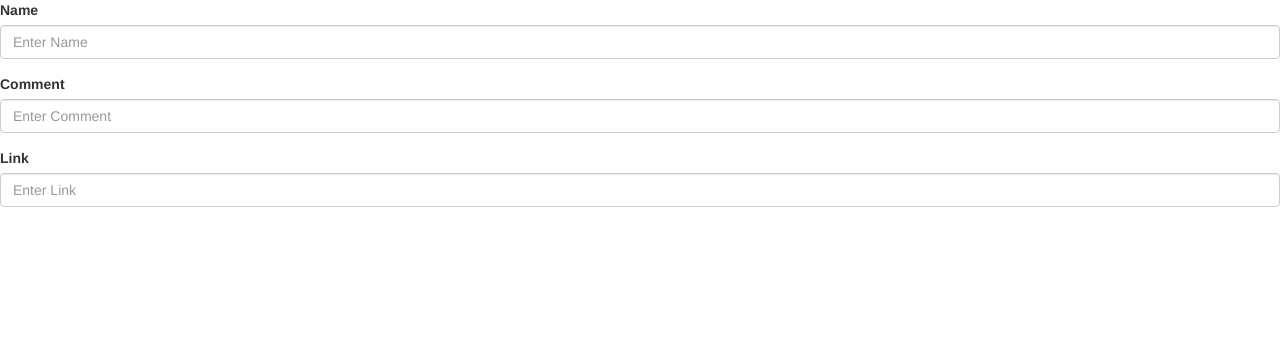
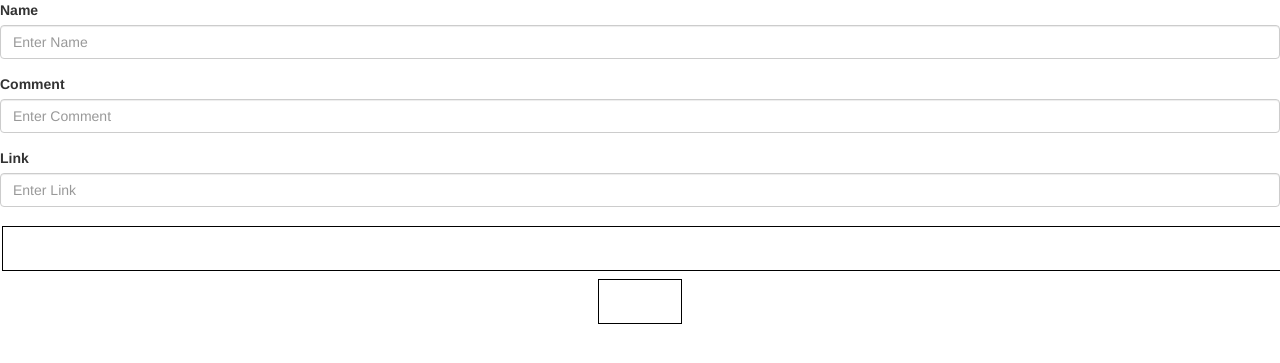
Before and after one commit to kaho1910/website-itf, a PHP site: the page made by ITF webtech/work4/formAdd.php in a window 1280 px wide. Shown: the top 363 px of the page. Run offline with PHP 8.4, Linux system fonts and the light colour scheme; some libraries are stand-ins or nearby versions.

Commit message:
update7
try new Submit and Cancel btn

```diff
--- a/ITF webtech/work4/formAdd.php
+++ b/ITF webtech/work4/formAdd.php
@@ -8,7 +8,7 @@
   <script src="//code.jquery.com/jquery-1.11.1.min.js"></script>
   <style>
     .button {
-      border: none;
+      border: 1px solid black;
       background-color: white;
       color: white;
       padding: 10px 18px;
--- a/ITF webtech/work4/formUpdate.php
+++ b/ITF webtech/work4/formUpdate.php
@@ -8,7 +8,7 @@
   <script src="//code.jquery.com/jquery-1.11.1.min.js"></script>
   <style>
     .button {
-      border: none;
+      border: 1px solid black;
       background-color: white;
       color: white;
       padding: 10px 18px;
```
